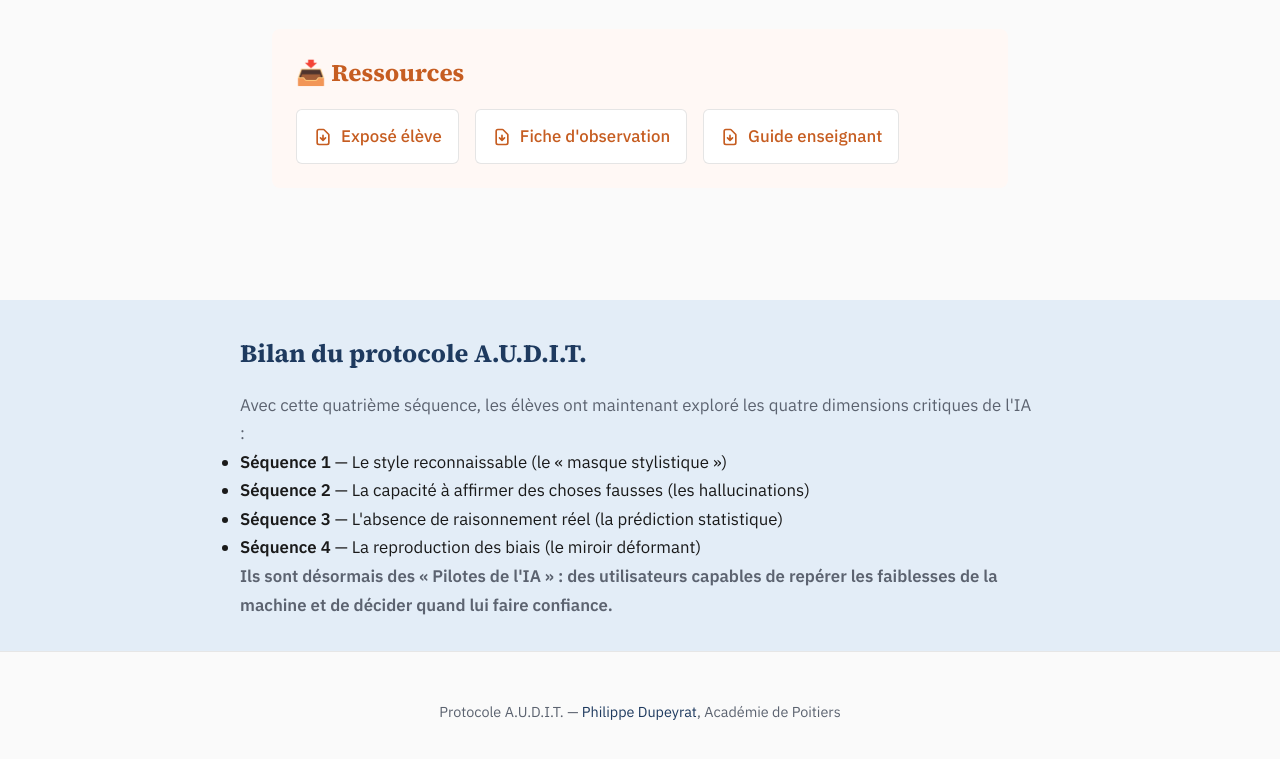
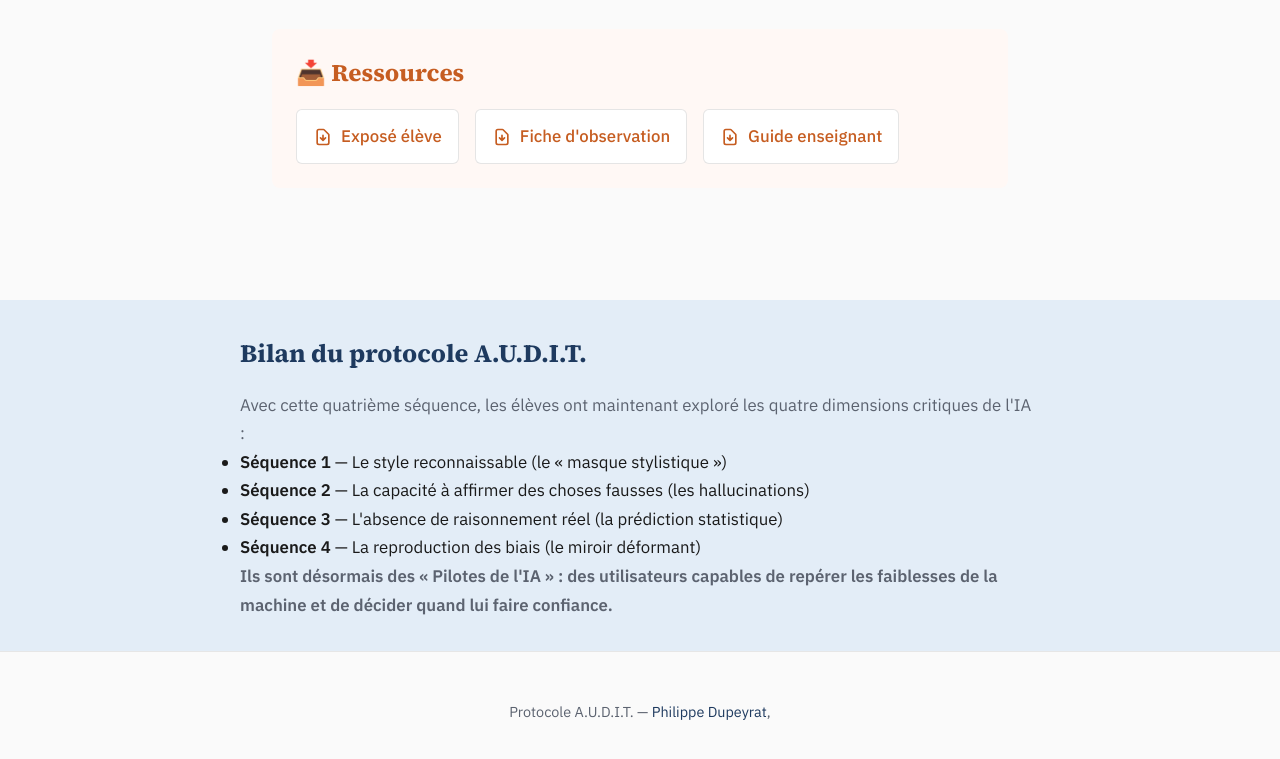
Before and after one commit to PhilippeD79/audit-ia, a plain HTML site: page sequence-4.html in a window 1280 px wide. Shown: the part 6614-7373 px from the top of the page. Drawn offline with Linux system fonts and the light colour scheme.

Commit message:
Fix footer paragraph formatting

```diff
--- a/sequence-4.html
+++ b/sequence-4.html
@@ -822,7 +822,7 @@
     </nav>
 
     <footer>
-        <p>Protocole A.U.D.I.T. — <a href="/cdn-cgi/l/email-protection#19697170757069697c377d6c697c606b786d59787a346976706d707c6b6a377f6b">Philippe Dupeyrat</a>, Académie de Poitiers</p>
+        <p>Protocole A.U.D.I.T. — <a href="/cdn-cgi/l/email-protection#19697170757069697c377d6c697c606b786d59787a346976706d707c6b6a377f6b">Philippe Dupeyrat</a>, </p>
     </footer>
 
     <script data-cfasync="false" src="/cdn-cgi/scripts/5c5dd728/cloudflare-static/email
```
